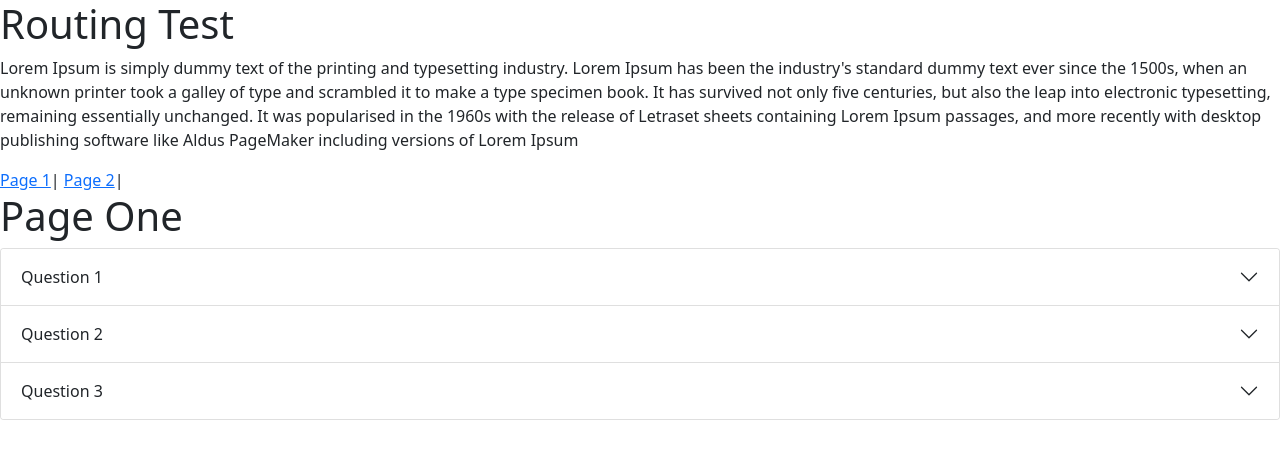
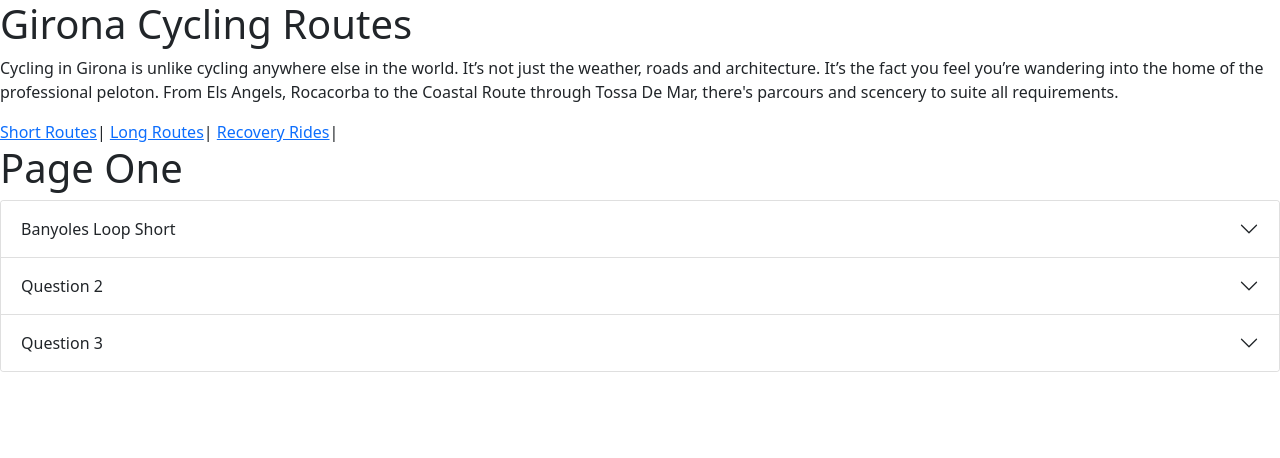
Before and after one commit to stephenconnor/Girona_Cycling_Routes, an Angular app: page /Page1 in a window 1280 px wide. Shown: the top 458 px of the page. Built offline with nearby package versions, Linux system fonts and the light colour scheme.

Commit message:
Initial Code Commit

```diff
--- a/src/app/app.component.html
+++ b/src/app/app.component.html
@@ -1,12 +1,14 @@
 
-<h1>Routing Test</h1>
+<h1>Girona Cycling Routes</h1>
 
-<p>Lorem Ipsum is simply dummy text of the printing and typesetting industry. Lorem Ipsum has been the industry's standard dummy text ever since the 1500s, when an unknown printer took a galley of type and scrambled it to make a type specimen book. It has survived not only five centuries, but also the leap into electronic typesetting, remaining essentially unchanged. It was popularised in the 1960s with the release of Letraset sheets containing Lorem Ipsum passages, and more recently with desktop publishing software like Aldus PageMaker including versions of Lorem Ipsum</p>
+<p>
+  Cycling in Girona is unlike cycling anywhere else in the world. It’s not just the weather, roads and architecture. It’s the fact you feel you’re wandering into the home of the professional peloton. From Els Angels, Rocacorba to the Coastal Route through Tossa De Mar, there's parcours and scencery to suite all requirements. </p>
 <nav>
   <!-- <a routerLink="/page1">Page 1</a>|
   <a routerLink="/page2">Page 2</a>| -->
-  <a [routerLinkActive]="['activeLink']" routerLink="Page1">Page 1</a>|
-  <a [routerLinkActive]="['activeLink']" routerLink="Page2">Page 2</a>|
+  <a [routerLinkActive]="['activeLink']" routerLink="Page1">Short Routes</a>|
+  <a [routerLinkActive]="['activeLink']" routerLink="Page2">Long Routes</a>|
+  <a [routerLinkActive]="['activeLink']" routerLink="Page3">Recovery Rides</a>|
   <router-outlet></router-outlet>
 </nav>
 
--- a/src/app/page1/page1.component.ts
+++ b/src/app/page1/page1.component.ts
@@ -11,7 +11,7 @@ export class Page1Component implements OnInit {
 
 
   faqQuestions = [
-    {title:"Question 1", description:"Answer 1 description"+`<a role="link" href="https://www.w3schools.com">Visit W3Schools <i class="bi bi-arrow-right"></i></a>`},
+    {title:"Banyoles Loop Short", description:"Short rolling loop to the lake in Banyoles"+`<a role="link" href="https://connect.garmin.com/modern/course/139251524">Banyoles Short Loop</a>`},
     {title:"Question 2", description:"Answer 2 description"},
     {title:"Question 3", description:"Answer 3 description"}
   ]
```
